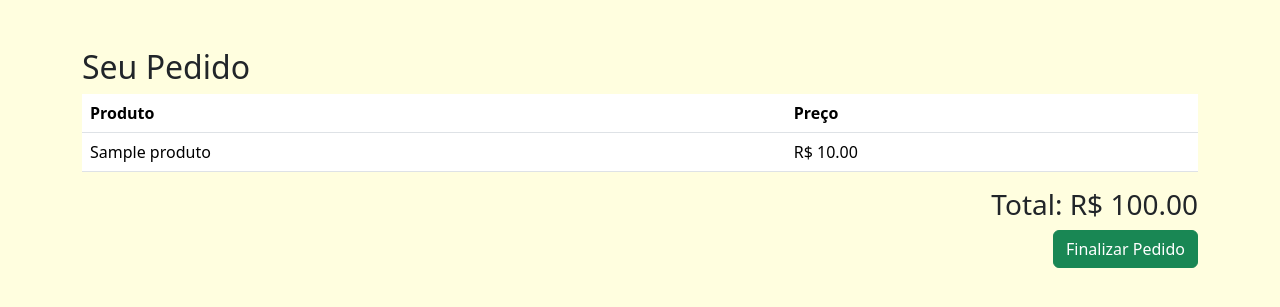
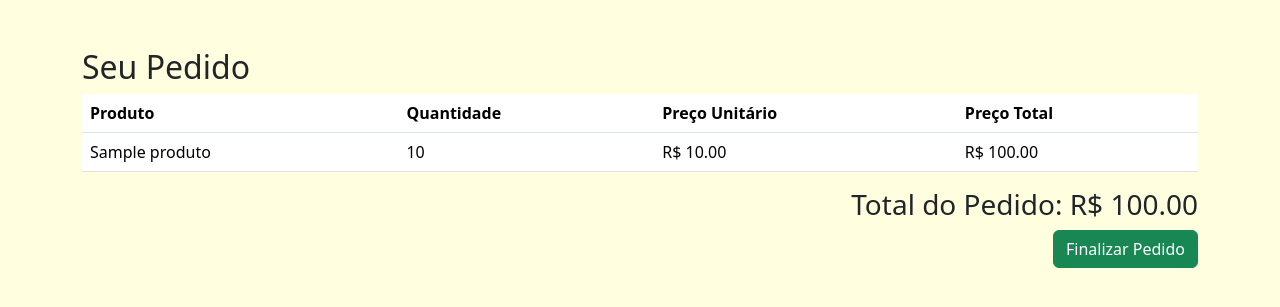
Before and after one commit to wandinhawright/Caliandra, a Django app: page /ver-pedido/ in a window 1280 px wide. Shown: the top 307 px of the page. Run offline with Django 5.2, Linux system fonts and the light colour scheme; a user stored in the database is signed in; tables that the repository leaves empty hold one stand-in row (values such as "Sample post"); some libraries are stand-ins or nearby versions; some web fonts are replaced.

Commit message:
Atualiza template de pedido para exibir detalhes dos itens, incluindo quantidade e preços

```diff
--- a/app/templates/ver_pedido.html
+++ b/app/templates/ver_pedido.html
@@ -19,28 +19,31 @@
     <link rel="stylesheet" href="{% static 'app/css/Hero-Travel-.css' %}">
     <link rel="stylesheet" href="{% static 'app/css/Navbar-Centered-Links-icons.css' %}">
     <link rel="stylesheet" href="{% static 'app/css/text-box.css' %}">
-</head>
 <body style="background: #fffedf;">
     <div class="container mt-5">
         <h2>Seu Pedido</h2>
-        {% if pedido and pedido.produtos.all %}
+        {% if pedido and itens %}
             <table class="table">
                 <thead>
                     <tr>
                         <th>Produto</th>
-                        <th>Preço</th>
+                        <th>Quantidade</th>
+                        <th>Preço Unitário</th>
+                        <th>Preço Total</th>
                     </tr>
                 </thead>
                 <tbody>
-                    {% for produto in pedido.produtos.all %}
+                    {% for item in itens %}
                     <tr>
-                        <td>{{ produto.nome }}</td>
-                        <td>R$ {{ produto.valor }}</td>
+                        <td>{{ item.produto.nome }}</td>
+                        <td>{{ item.quantidade }}</td>
+                        <td>R$ {{ item.produto.valor }}</td>
+                        <td>R$ {{ item.get_total_item_price }}</td>
                     </tr>
                     {% endfor %}
                 </tbody>
             </table>
-            <h3 class="text-end">Total: R$ {{ pedido.total }}</h3>
+            <h3 class="text-end">Total do Pedido: R$ {{ pedido.total }}</h3>
             <form action="{% url 'finalizar_pedido' %}" method="post" class="text-end">
                 {% csrf_token %}
                 <button type="submit" class="btn btn-success">Finalizar Pedido</button>
```
